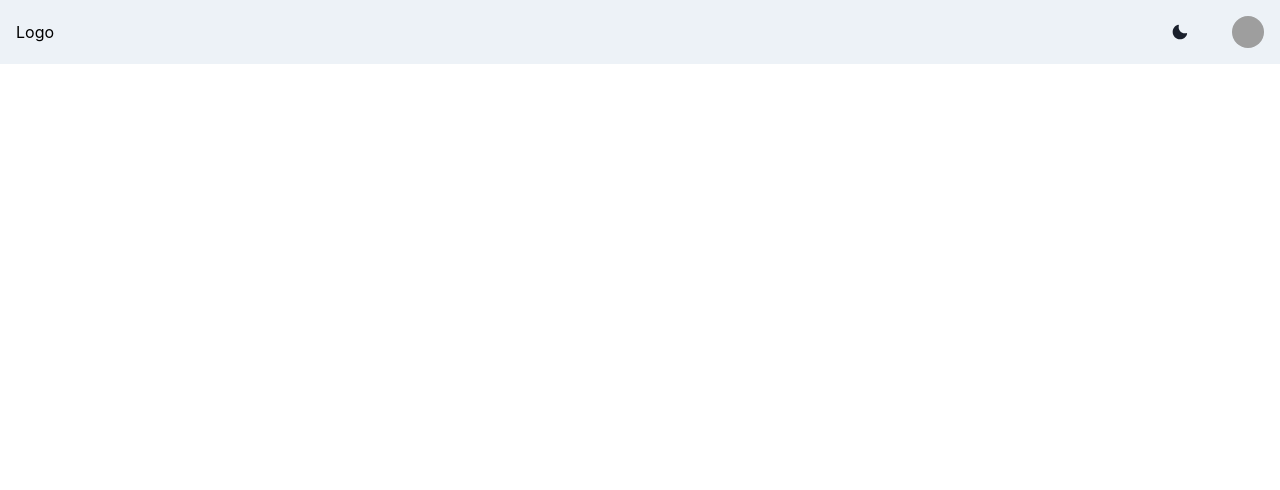
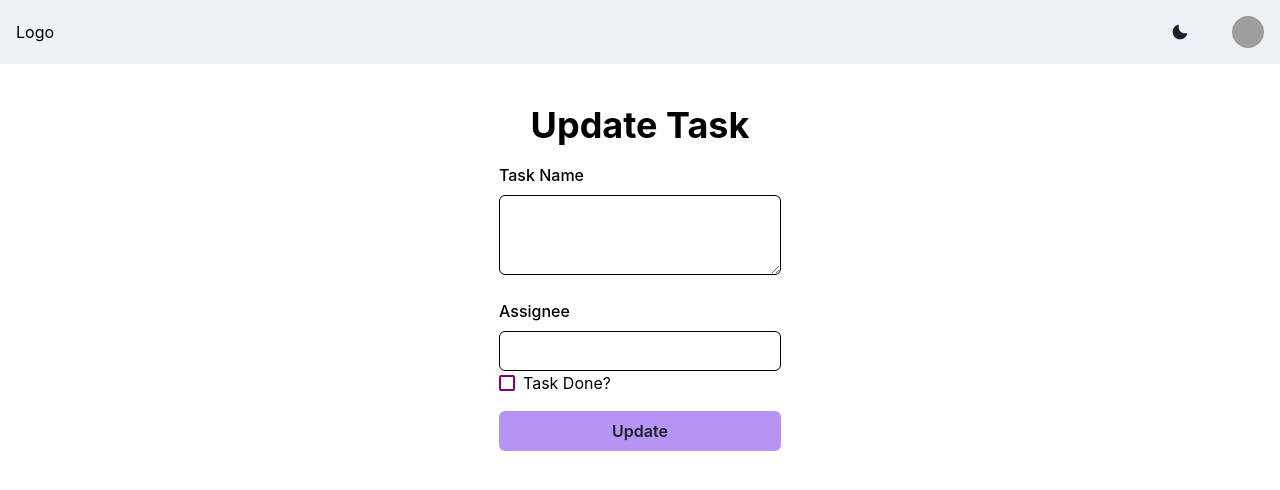
Before and after one commit to kelvintri/react-tasks, a React (Create React App) app: page /updatetask in a window 1280 px wide. Before the commit this address had no page. Shown: the top 490 px of the page. Built offline with nearby package versions, Linux system fonts and the light colour scheme; grey boxes are pictures that could not be loaded.

Commit message:
done updatetask

```diff
--- a/src/App.js
+++ b/src/App.js
@@ -21,7 +21,7 @@ function App() {
           <Router>
             <Routes>
               <Route exact path="/createtask" element={<CreateTask/>} />
-              <Route exact path="/updatetask/:id" element={<UpdateTask/>} />
+              <Route exact path="/updatetask" element={<UpdateTask/>} />
               <Route exact path="/" element={<TaskLists/>} />
             </Routes>
           </Router>
--- a/src/components/TaskLists.js
+++ b/src/components/TaskLists.js
@@ -8,13 +8,13 @@ import {
   Tr,
   Th,
   Td,
-  TableCaption,
   TableContainer,
   Box,
   Flex,
   IconButton,
 } from "@chakra-ui/react";
 import { EditIcon, DeleteIcon } from "@chakra-ui/icons";
+import { Link } from "react-router-dom";
 
 export default function TaskLists() {
   const [APIData, setAPIData] = useState([]);
@@ -26,9 +26,19 @@ export default function TaskLists() {
         setAPIData(resp.data.data.data);
       });
   }, []);
+
+  const setData = (data) => {
+    let { id, taskname, assignee, taskdone} = data;
+    localStorage.setItem("ID", id);
+    localStorage.setItem("Task Name", taskname);
+    localStorage.setItem("Assignee", assignee);
+    localStorage.setItem("Taskdone", JSON.stringify(taskdone));
+    console.log(data);
+  };
+
   return (
     <Flex width="full" align="center" justifyContent="space-between">
-      <Box p={2} my={4} mx='auto'>
+      <Box p={2} my={4} mx="auto">
         <TableContainer textAlign="center">
           <Table variant="striped" colorScheme="purple">
             <Thead>
@@ -37,7 +47,7 @@ export default function TaskLists() {
                 <Th>Assignee</Th>
                 <Th>TaskDone?</Th>
                 <Th>Deadline</Th>
-                <Th>Update</Th>
+                <Th>Action</Th>
               </Tr>
             </Thead>
             <Tbody>
@@ -55,11 +65,15 @@ export default function TaskLists() {
                     </Td>
                     <Td></Td>
                     <Td>
-                      <IconButton mr={2}
-                        colorScheme="blue"
-                        aria-label="update"
-                        icon={<EditIcon />}
-                      />
+                      <Link to={'/updatetask'}>
+                        <IconButton
+                          mr={2}
+                          colorScheme="blue"
+                          aria-label="update"
+                          icon={<EditIcon />}
+                          onClick={() => setData(data)}
+                        />
+                      </Link>
                       <IconButton
                         colorScheme="red"
                         aria-label="delete"
--- a/src/components/UpdateTask.js
+++ b/src/components/UpdateTask.js
@@ -1,16 +1,96 @@
-import React from 'react';
-import {Box,
-    Flex
-
-} from '@chakra-ui/react'
-
+import React, { useState, useEffect } from "react";
+import {
+  Textarea,
+  Flex,
+  Box,
+  Heading,
+  FormControl,
+  FormLabel,
+  Input,
+  Button,
+  Checkbox,
+} from "@chakra-ui/react";
+import axios from "axios";
+import { useNavigate } from "react-router-dom";
 
 export default function UpdateTask() {
-    return(
-        <Flex width="full" align="center" justifyContent="center">
-        <Box p={2} textAlign='center'>
-            This is UpdateTask
+  let navigate = useNavigate();
+
+  const [id, setID] = useState(null);
+  const [taskname, setTaskName] = useState("");
+  const [assignee, setAssignee] = useState("");
+  const [taskdone, setTaskdone] = useState(false);
+
+  const url = `https://young-woodland-74082.herokuapp.com/task/${id}`;
+
+  console.log(taskdone);
+
+  useEffect(() => {
+    setID(localStorage.getItem("ID"));
+    setTaskName(localStorage.getItem("Task Name"));
+    setAssignee(localStorage.getItem("Assignee"));
+    setTaskdone(JSON.parse(localStorage.getItem("Taskdone")));
+  }, [setID]);
+
+  const updateAPIData = () => {
+    axios
+      .put(url, {
+        taskname: taskname,
+        assignee: assignee,
+        taskdone: taskdone,
+      })
+      .then(function (response) {
+        navigate("../", { replace: true });
+        console.log(response);
+      })
+      .catch(function (error) {
+        console.log(error);
+      });
+  };
+  return (
+    <>
+      <Flex width="full" align="center" justifyContent="center">
+        <Box p={10}>
+          <Box textAlign="center">
+            <Heading>Update Task</Heading>
+          </Box>
+          <Box my={4} textAlign="left">
+            <form onSubmit={(e) => e.preventDefault()}>
+              <FormControl>
+                <FormLabel>Task Name</FormLabel>
+                <Textarea
+                  value={taskname}
+                  onChange={(e) => setTaskName(e.target.value)}
+                />
+              </FormControl>
+              <FormControl mt={6}>
+                <FormLabel>Assignee</FormLabel>
+                <Input
+                  value={assignee}
+                  onChange={(e) => setAssignee(e.target.value)}
+                />
+              </FormControl>
+              <Checkbox
+                value={taskdone}
+                isChecked={taskdone}
+                onChange={(e) => setTaskdone(e.target.checked)}
+                borderColor="purple"
+              >
+                Task Done?
+              </Checkbox>
+              <Button
+                bg="purple.300"
+                width="full"
+                mt={4}
+                type="submit"
+                onClick={updateAPIData}
+              >
+                Update
+              </Button>
+            </form>
+          </Box>
         </Box>
-        </Flex>
-    )
+      </Flex>
+    </>
+  );
 }
```
